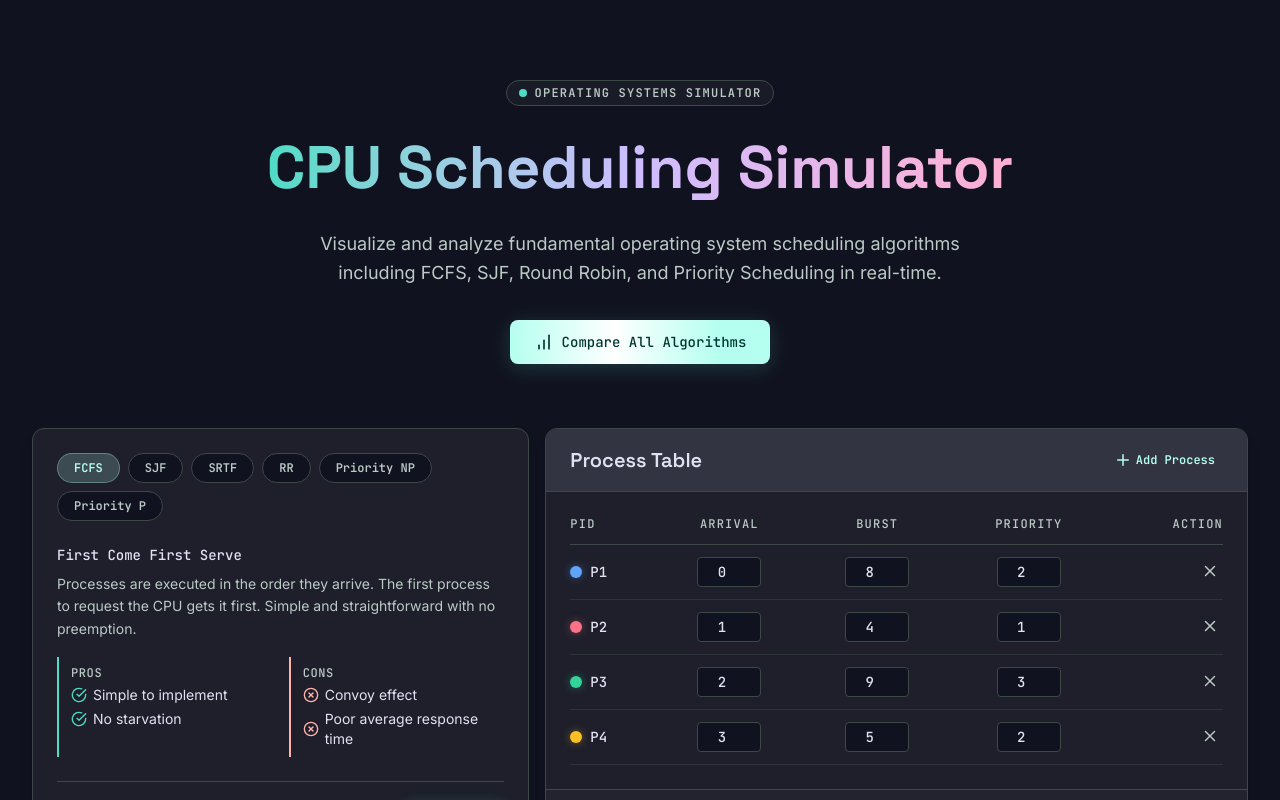
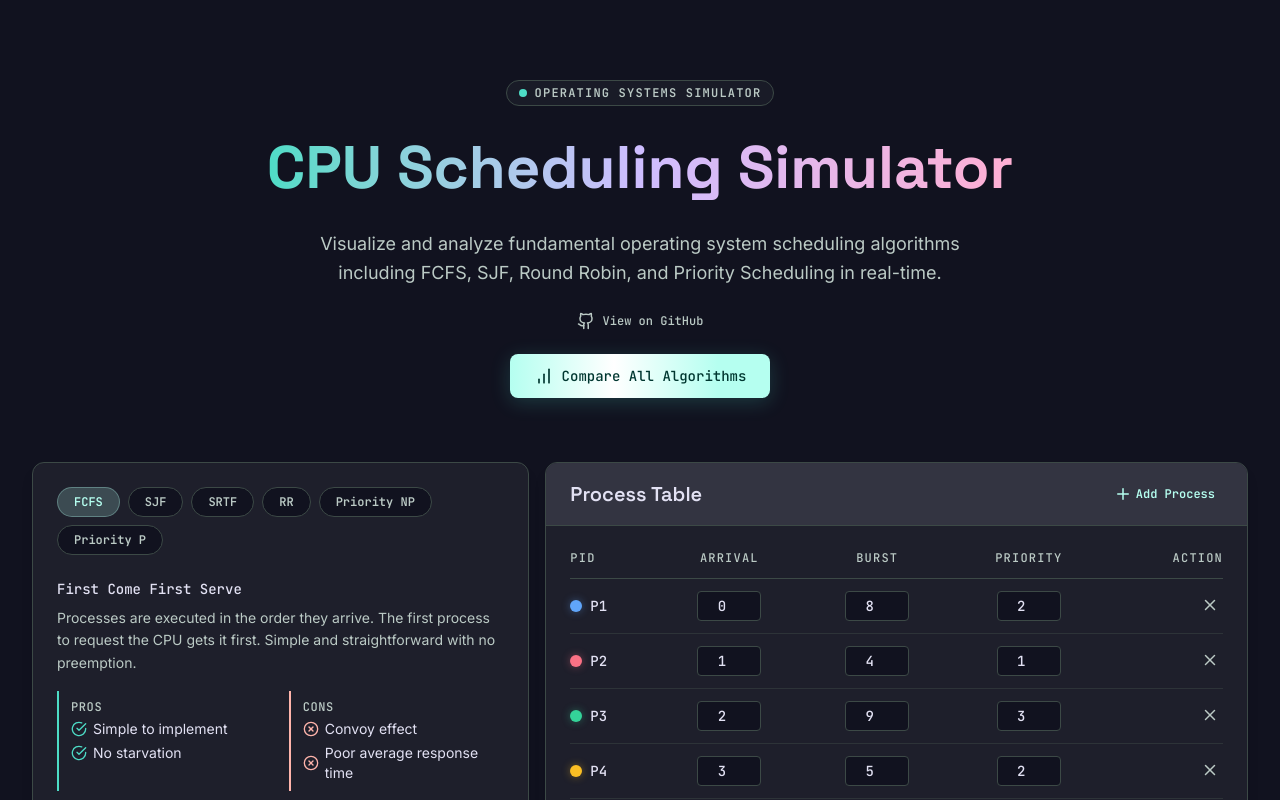
Before and after one commit to Vikt0r70/os-scheduler, a React (Vite) app: page / in a window 1280 px wide. Shown: the top 800 px of the page. Built offline with nearby package versions, Linux system fonts and the light colour scheme.

Commit message:
fix: remove footer, add GitHub link, fix step button label

```diff
--- a/src/App.tsx
+++ b/src/App.tsx
@@ -2,7 +2,6 @@ import { useMemo, useState, useCallback, useEffect } from 'react';
 import { AnimatePresence, motion } from 'motion/react';
 
 import ComparisonTable from './components/ComparisonTable';
-import Footer from './components/Footer';
 import GanttChart from './components/GanttChart';
 import MetricsTable from './components/MetricsTable';
 import ProcessInput from './components/ProcessInput';
@@ -16,6 +15,7 @@ import {
   BarChartIcon,
   CheckCircleIcon,
   XCircleIcon,
+  GitHubIcon,
 } from './components/Icons';
 
 const algorithmTabs: Array<{ id: AlgorithmType; label: string }> = [
@@ -147,10 +147,23 @@ export default function App() {
             initial={{ opacity: 0, y: 10 }}
             animate={{ opacity: 1, y: 0 }}
             transition={{ duration: 0.6, delay: 0.2 }}
-            className="text-lg text-on-surface-variant mb-8 max-w-2xl leading-relaxed"
+            className="text-lg text-on-surface-variant mb-6 max-w-2xl leading-relaxed"
           >
             Visualize and analyze fundamental operating system scheduling algorithms including FCFS, SJF, Round Robin, and Priority Scheduling in real-time.
           </motion.p>
+
+          <motion.a
+            initial={{ opacity: 0, y: 10 }}
+            animate={{ opacity: 1, y: 0 }}
+            transition={{ duration: 0.6, delay: 0.25 }}
+            href="https://github.com/Vikt0r70/os-scheduler"
+            target="_blank"
+            rel="noopener noreferrer"
+            className="inline-flex items-center gap-2 text-on-surface-variant hover:text-primary transition-colors mb-6 font-mono text-xs"
+          >
+            <GitHubIcon />
+            View on GitHub
+          </motion.a>
 
           <motion.button
             initial={{ opacity: 0, y: 10 }}
@@ -313,7 +326,7 @@ export default function App() {
                     className="bg-primary text-on-primary px-4 py-2 rounded font-mono text-sm font-semibold hover:brightness-110 active:scale-95 transition-all flex items-center gap-1.5 cursor-pointer shadow-[0_0_15px_rgba(94,234,212,0.3)] hover:shadow-[0_0_20px_rgba(94,234,212,0.5)] disabled:opacity-50 disabled:cursor-not-allowed"
                   >
                     <PlayIcon />
-                    {simState === 'idle' ? 'Start' : simState === 'running' ? 'Running...' : 'Complete'}
+                    {simState === 'idle' ? 'Start' : isComplete ? 'Complete' : 'Running...'}
                   </button>
                 </div>
               </div>
@@ -403,7 +416,6 @@ export default function App() {
         </AnimatePresence>
       </main>
 
-      <Footer />
     </div>
   );
 }
```
